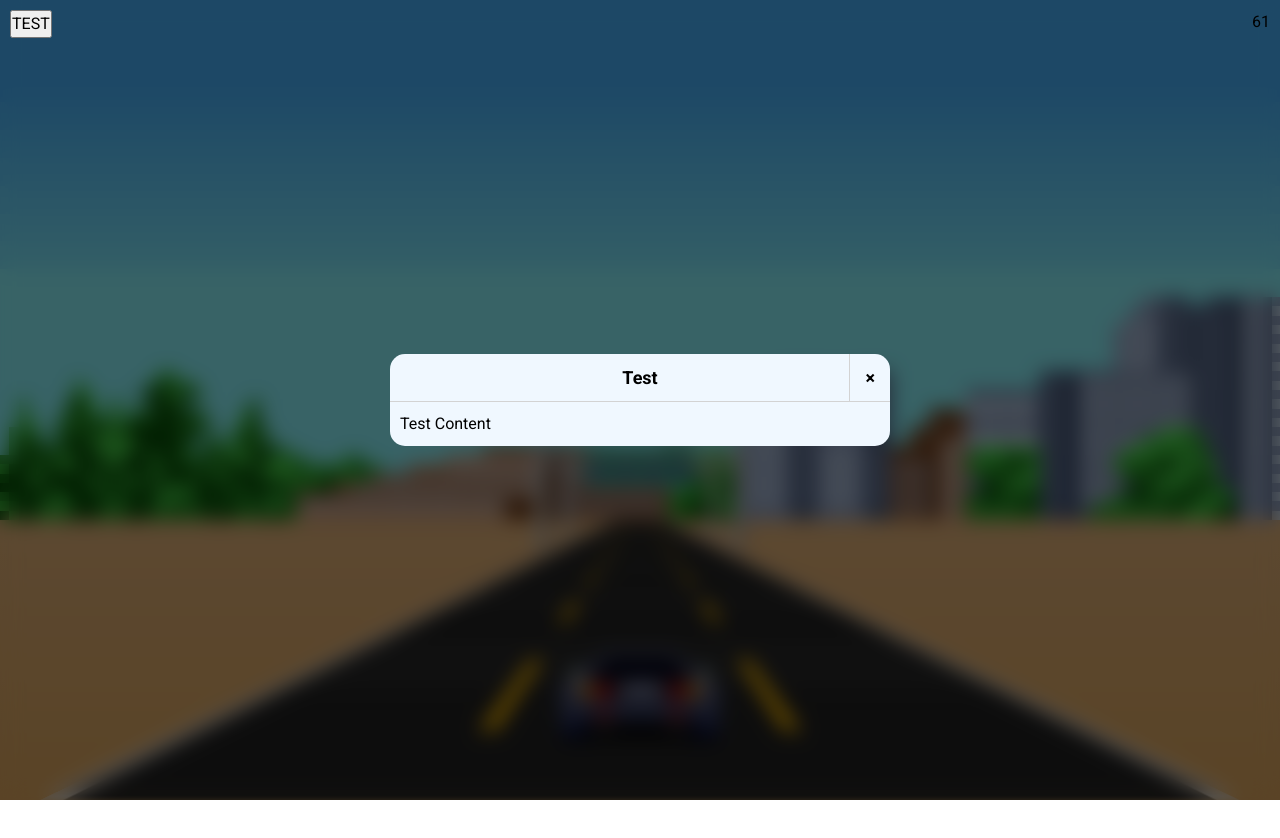
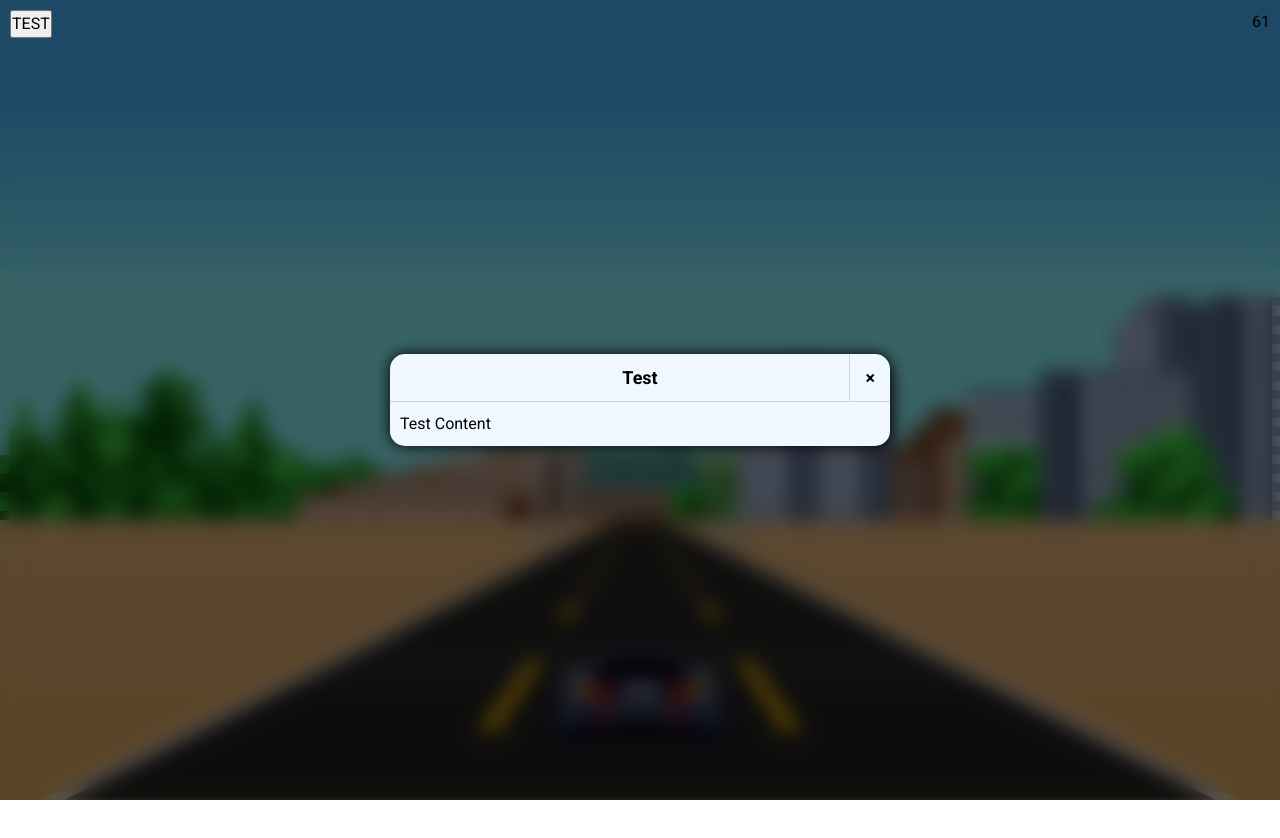
Before and after one commit to seanyoung247/OutReact, a React (Vite) app in the folder frontend-src/: page / in a window 1280 px wide. Both pictures are taken after a click on the button "TEST". Shown: the top 838 px of the page. Built offline with nearby package versions, Linux system fonts and the light colour scheme.

Commit message:
refactor: Moves modal styles to css

```diff
--- a/frontend-src/src/components/objects3d/templates/containers/modal.module.css
+++ b/frontend-src/src/components/objects3d/templates/containers/modal.css
@@ -1,9 +1,10 @@
 
-html:has(.backdrop) {
+/* Prevents window scroll when modal is open. */
+html:has( .modal-backdrop) {
     overflow: hidden;
 }
 
-.backdrop {
+.modal-backdrop {
     display: flex;
     justify-content: center;
     align-items: center;
@@ -20,6 +21,7 @@ html:has(.backdrop) {
     max-width: 100%;
     border-radius: 15px;
     background-color: aliceblue;
+    box-shadow: 0 0 15px black;
 }
 
 .modal h3 {
@@ -29,7 +31,7 @@ html:has(.backdrop) {
     padding: 10px;
 }
 
-.closeBtn {
+.modal .closeBtn {
     position: absolute;
     top: 0; right: 0;
     border: none;
@@ -41,10 +43,10 @@ html:has(.backdrop) {
     border-left: 1px solid lightgrey;
 }
 
-.closeBtn:hover {
+.modal .closeBtn:hover {
     background: lightcoral;
 }
 
-.content {
+.modal .content {
     padding: 10px;
 }
--- a/frontend-src/src/components/objects3d/templates/containers/modal.tsx
+++ b/frontend-src/src/components/objects3d/templates/containers/modal.tsx
@@ -1,5 +1,6 @@
 
-import Styles from './modal.module.css'
+import './modal.css'
+
 
 type ModalProps = {
     header: string;
@@ -7,19 +8,22 @@ type ModalProps = {
     children?: React.ReactNode
 }
 
-export const Modal = ({header, close, children}:ModalProps) => (
-    <div className={ Styles.backdrop }>
-        <div className={ Styles.modal }>
+export const Modal = ({header, close, children}:ModalProps) => {
+
+    return (
+        <div className="modal-backdrop" onClick={close}>
+            <div className="modal" onClick={e=>e.stopPropagation()}>
 
                 <h3>{ header }</h3>
-            <button className={ Styles.closeBtn } onClick={close}>
+                <button className="closeBtn" onClick={close}>
                     &times;
                 </button>
 
-            <div className={ Styles.content }>
+                <div className="content">
                 { children }
                 </div>
 
             </div>
         </div>
     )
+}
```
Lines whose indentation alone changed are shown as unchanged.
